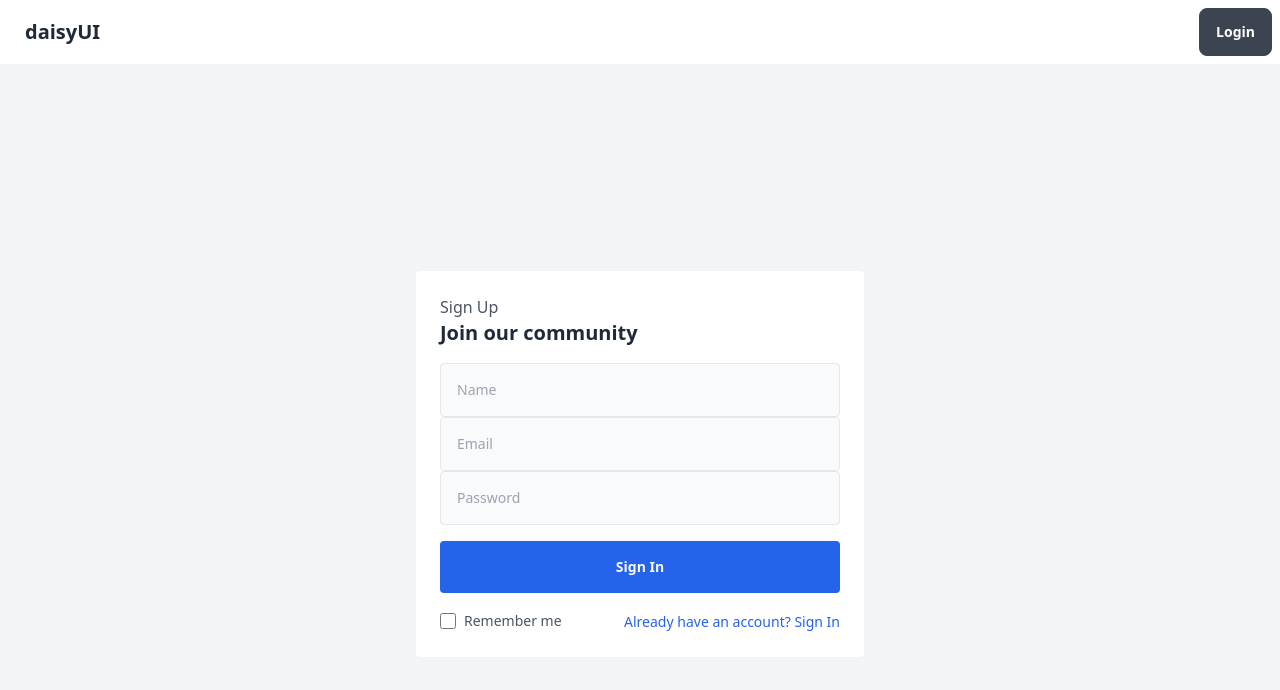
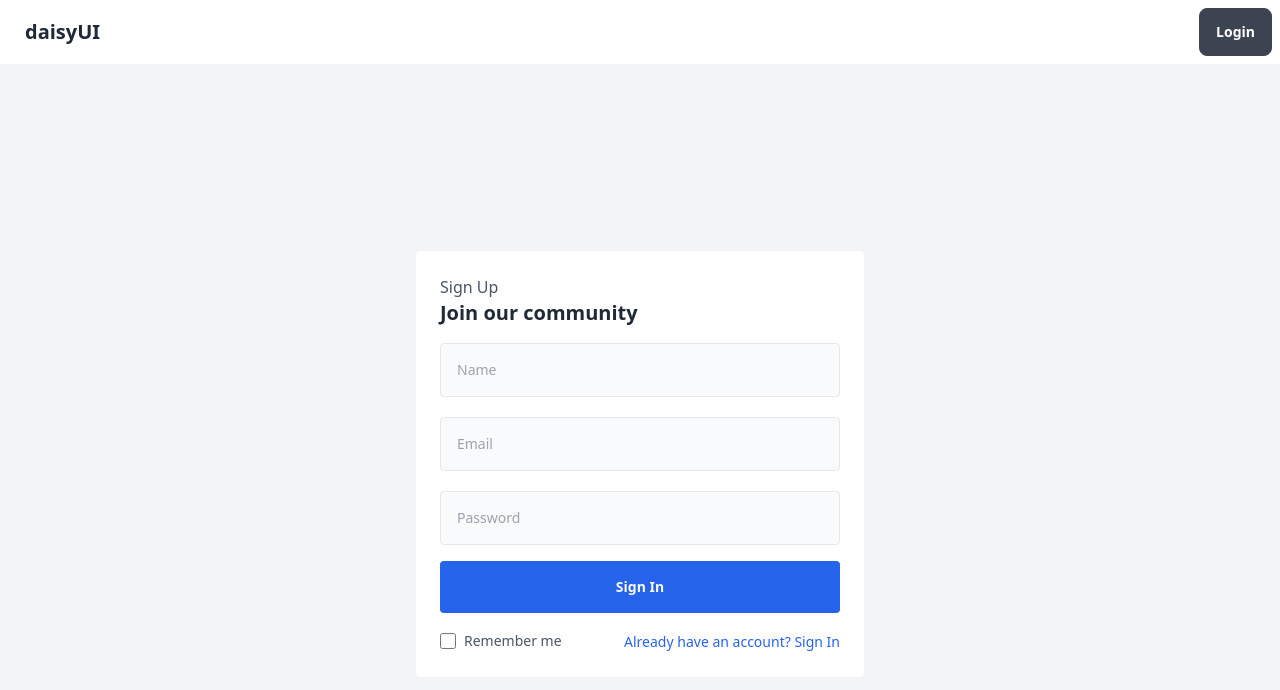
Before and after one commit to gfxargentina/mern-memories-practica, a React (Create React App) app in the folder frontend/: page /auth in a window 1280 px wide. Both pictures are taken after a click on the button "Don´t have an account? Sign Up". Shown: the top 690 px of the page. Built offline with nearby package versions, Linux system fonts and the light colour scheme.

Commit message:
add margin bottom styles input

```diff
--- a/frontend/src/components/Auth.jsx
+++ b/frontend/src/components/Auth.jsx
@@ -25,14 +25,14 @@ const Auth = () => {
             <>
               <div>
                 <input
-                  className="w-full p-4 text-sm bg-gray-50 focus:outline-none border border-gray-200 rounded text-gray-600"
+                  className="w-full mb-5 p-4 text-sm bg-gray-50 focus:outline-none border border-gray-200 rounded text-gray-600"
                   type="text"
                   name="name"
                   placeholder="Name"
                   handleChange={handleChange}
                 />
                 <input
-                  className="w-full p-4 text-sm bg-gray-50 focus:outline-none border border-gray-200 rounded text-gray-600"
+                  className="mb-5 w-full p-4 text-sm bg-gray-50 focus:outline-none border border-gray-200 rounded text-gray-600"
                   type="text"
                   name="email"
                   placeholder="Email"
@@ -52,7 +52,7 @@ const Auth = () => {
             <>
               <div>
                 <input
-                  className="w-full p-4 text-sm bg-gray-50 focus:outline-none border border-gray-200 rounded text-gray-600"
+                  className="mb-5 w-full p-4 text-sm bg-gray-50 focus:outline-none border border-gray-200 rounded text-gray-600"
                   type="text"
                   name="email"
                   placeholder="Email"
```
